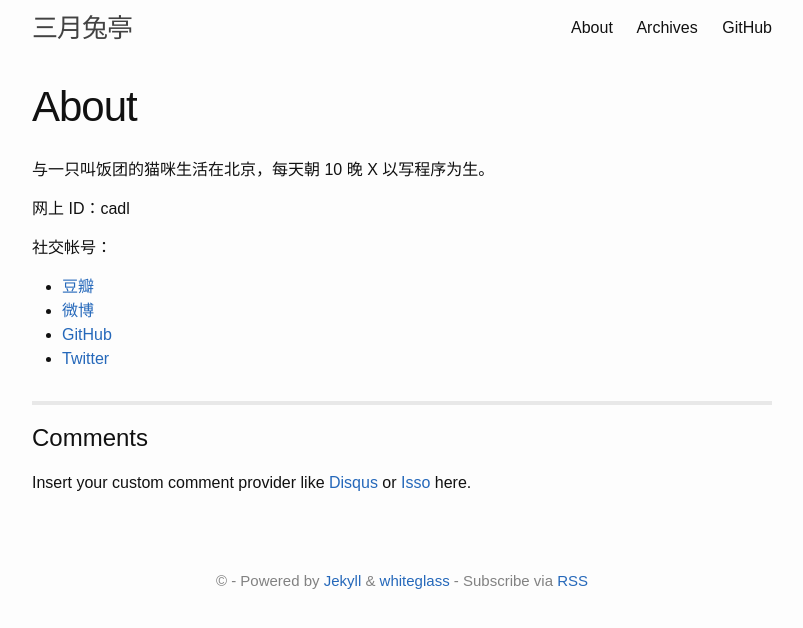
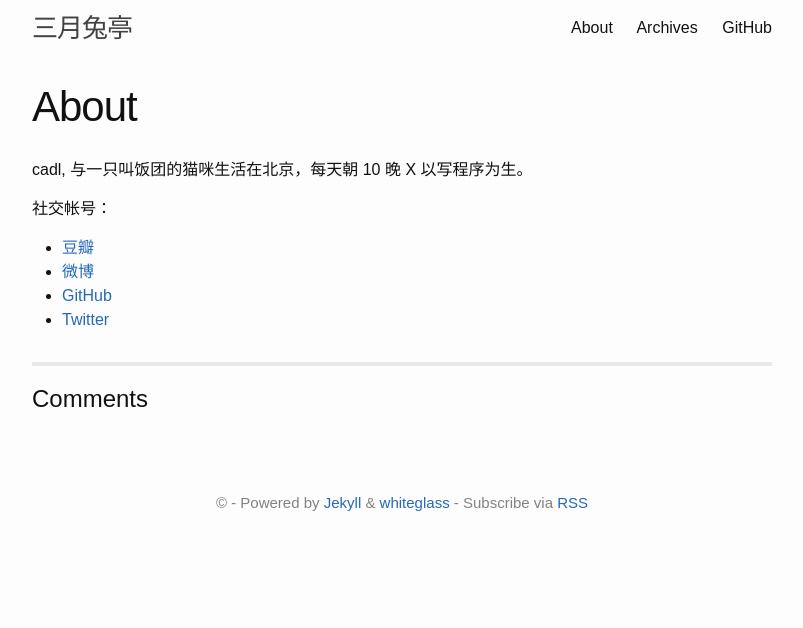
Before and after one commit to cadl/cadl.github.io, a Jekyll site: the page built from about.md, in a window 1280 px wide. Shown: the top 628 px of the page, without its empty margins (238-1041 px from the left). Built offline with Jekyll 4.4.1, drawn with Linux system fonts in a browser that asks for light colours; comment, search, counter and statistics services are not loaded.

Commit message:
Add disqus

```diff
--- a/_includes/custom_comments_provider.html
+++ b/_includes/custom_comments_provider.html
@@ -1,3 +1,22 @@
 <hr />
 <h1>Comments</h1>
-<p>Insert your custom comment provider like <a href="https://disqus.com">Disqus</a> or <a href="https://posativ.org/isso">Isso</a> here.</p>
+<div id="disqus_thread"></div>
+<script>
+
+/**
+*  RECOMMENDED CONFIGURATION VARIABLES: EDIT AND UNCOMMENT THE SECTION BELOW TO INSERT DYNAMIC VALUES FROM YOUR PLATFORM OR CMS.
+*  LEARN WHY DEFINING THESE VARIABLES IS IMPORTANT: https://disqus.com/admin/universalcode/#configuration-variables*/
+/*
+var disqus_config = function () {
+this.page.url = PAGE_URL;  // Replace PAGE_URL with your page's canonical URL variable
+this.page.identifier = PAGE_IDENTIFIER; // Replace PAGE_IDENTIFIER with your page's unique identifier variable
+};
+*/
+(function() { // DON'T EDIT BELOW THIS LINE
+var d = document, s = d.createElement('script');
+s.src = 'https://cadlblog.disqus.com/embed.js';
+s.setAttribute('data-timestamp', +new Date());
+(d.head || d.body).appendChild(s);
+})();
+</script>
+<noscript>Please enable JavaScript to view the <a href="https://disqus.com/?ref_noscript">comments powered by Disqus.</a></noscript>
--- a/about.md
+++ b/about.md
@@ -4,9 +4,8 @@
 permalink: /about/
 ---
 
-与一只叫饭团的猫咪生活在北京，每天朝 10 晚 X 以写程序为生。
+cadl, 与一只叫饭团的猫咪生活在北京，每天朝 10 晚 X 以写程序为生。
 
-网上 ID：cadl
 
 社交帐号：
 - [豆瓣](https://www.douban.com/people/ctrlaltdeletel)
```
